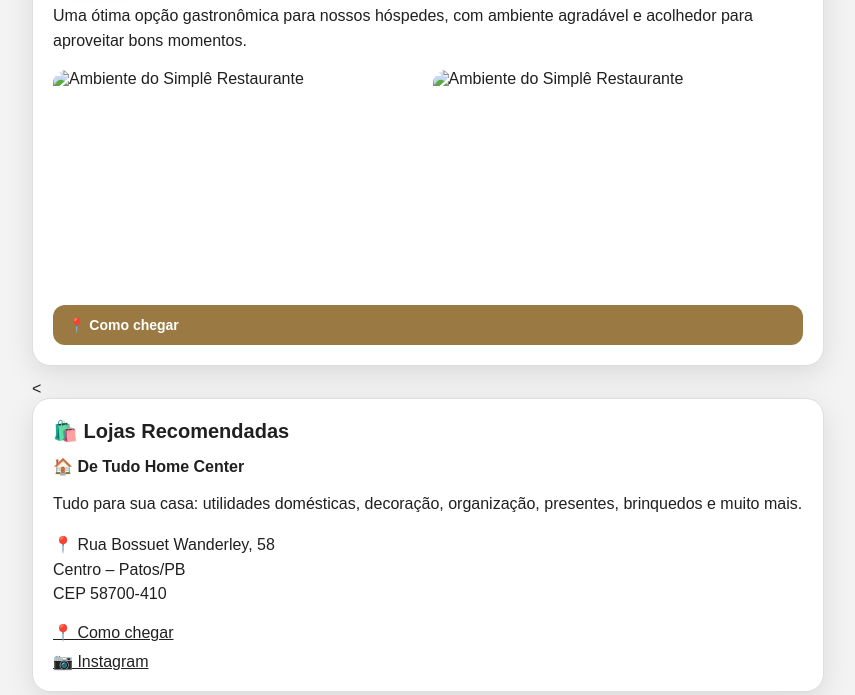
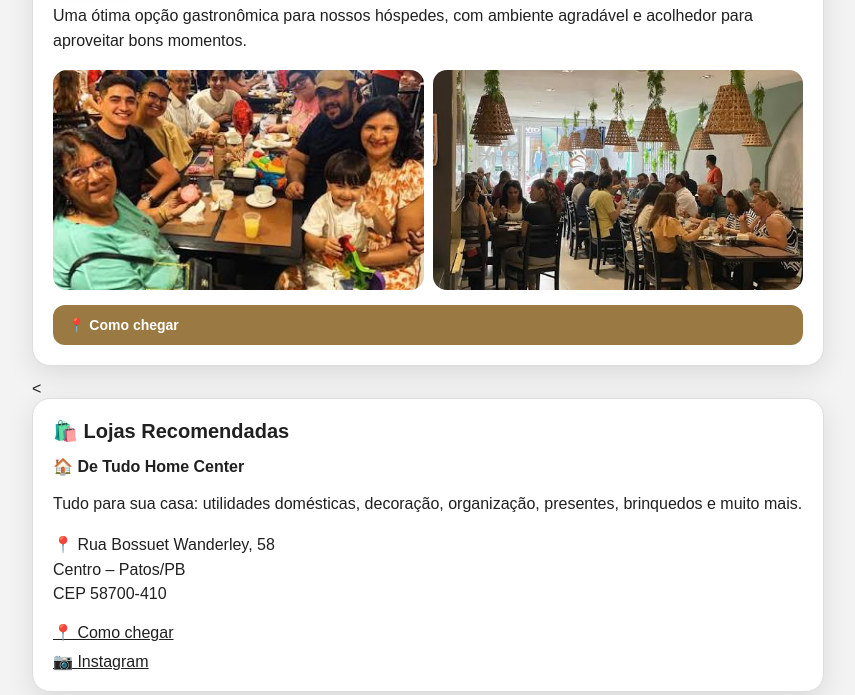
Before and after one commit to seuhotelpb-cpu/concierge-seuhotel, a plain HTML site: page index.html in a window 1280 px wide. Shown: the part 2292-2987 px from the top of the page, without its empty margins (212-1067 px from the left). Drawn offline with Linux system fonts and the light colour scheme.

Commit message:
Update image sources in index.html

```diff
--- a/index.html
+++ b/index.html
@@ -253,7 +253,7 @@
 
   <div class="restaurante-header">
 
-    <img src="simple-logo.jpg"
+    <img src="logo-simples.jpg"
          alt="Logo Simplê Restaurante"
          class="restaurante-logo">
 
@@ -271,10 +271,10 @@
 
   <div class="restaurante-galeria">
 
-    <img src="simple-ambiente-1.jpg"
+    <img src="ambiente-simple-1.jpg"
          alt="Ambiente do Simplê Restaurante">
 
-    <img src="simple-ambiente-2.jpg"
+    <img src="ambiente-simple-2.jpg"
          alt="Ambiente do Simplê Restaurante">
 
   </div>
```
